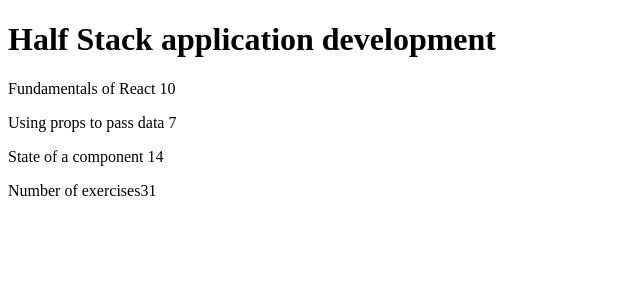
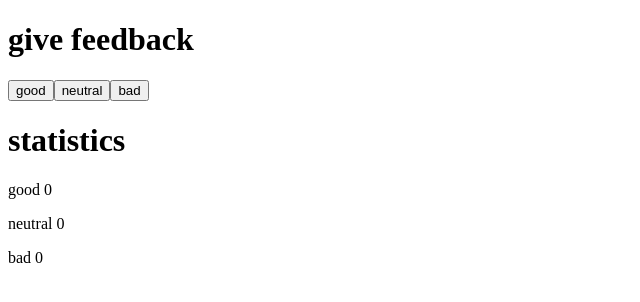
Before and after one commit to johncambefort/FullStackOpen, a React (Create React App) app in the folder part1/: page / in a window 1280 px wide. Shown: the top 302 px of the page, without its empty margins (0-640 px from the left). Built offline with nearby package versions, Linux system fonts and the light colour scheme.

Commit message:
1.6-unicafe

```diff
--- a/part1/src/App.js
+++ b/part1/src/App.js
@@ -1,67 +1,39 @@
-const Header = (props) => <h1>{props.course.name}</h1>;
+import { useState } from 'react'
 
-const Part = (props) => {
-  return (
-    <p>
-      {props.part} {props.exercises}
-    </p>
-  );
-};
+const Header = (props) => <h1>{props.text}</h1>;
 
-const Content = (props) => {
-  return (
-    <div>
-      <Part
-        part={props.course.parts[0].name}
-        exercises={props.course.parts[0].exercises}
-      />
-      <Part
-        part={props.course.parts[1].name}
-        exercises={props.course.parts[1].exercises}
-      />
-      <Part
-        part={props.course.parts[2].name}
-        exercises={props.course.parts[2].exercises}
-      />
-    </div>
-  );
-};
+const Button = ({onClick, text}) => <button onClick={onClick}>{text}</button>;
 
-const Total = (props) => (
-  <p>
-    Number of exercises
-    {props.course.parts[0].exercises +
-      props.course.parts[1].exercises +
-      props.course.parts[2].exercises}
-  </p>
-);
+const Feedback = ({text, numVotes}) => <p>{text} {numVotes}</p>;
+
+const Statistics = ({good, neutral, bad}) => {
+  return (<>
+    <Feedback text="good" numVotes={good} />
+    <Feedback text="neutral" numVotes={neutral} />
+    <Feedback text="bad" numVotes={bad} />
+  </>);
+}
 
 const App = () => {
-  const course = {
-    name: "Half Stack application development",
-    parts: [
-      {
-        name: "Fundamentals of React",
-        exercises: 10,
-      },
-      {
-        name: "Using props to pass data",
-        exercises: 7,
-      },
-      {
-        name: "State of a component",
-        exercises: 14,
-      },
-    ],
-  };
+  // save clicks of each button to its own state
+  const [good, setGood] = useState(0);
+  const [neutral, setNeutral] = useState(0);
+  const [bad, setBad] = useState(0);
+
+  const increaseGoodByOne = () => setGood(good + 1);
+  const increaseNeutralByOne = () => setNeutral(neutral + 1);
+  const increaseBadByOne = () => setBad(bad + 1);
 
   return (
     <div>
-      <Header course={course} />
-      <Content course={course} />
-      <Total course={course} />
+      <Header text="give feedback" />
+      <Button onClick={increaseGoodByOne} text="good"/>
+      <Button onClick={increaseNeutralByOne} text="neutral"/>
+      <Button onClick={increaseBadByOne} text="bad"/>
+      <Header text="statistics" />
+      <Statistics good={good} neutral={neutral} bad={bad} />
     </div>
-  );
-};
+  )
+}
 
-export default App;
+export default App
```
